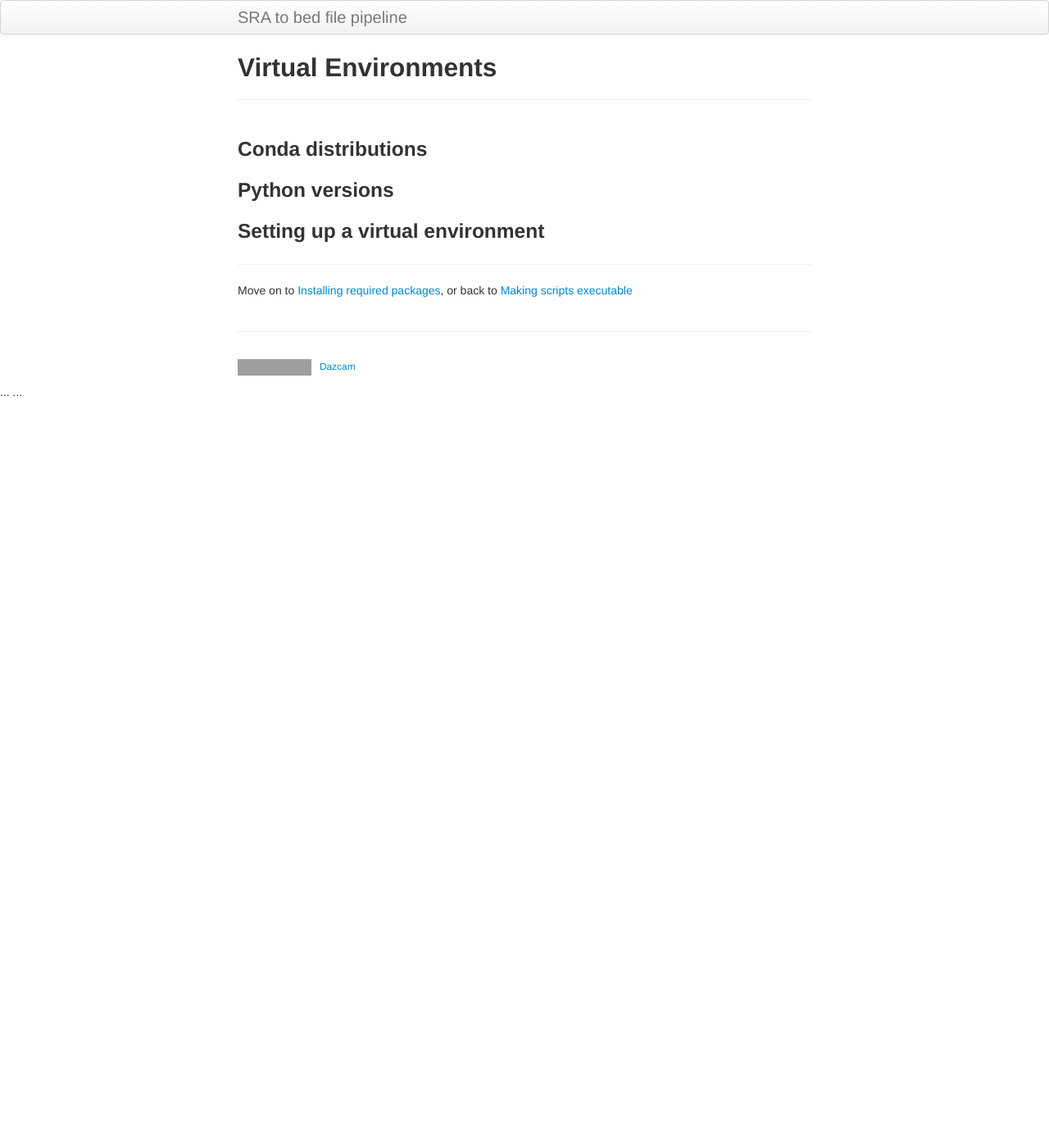
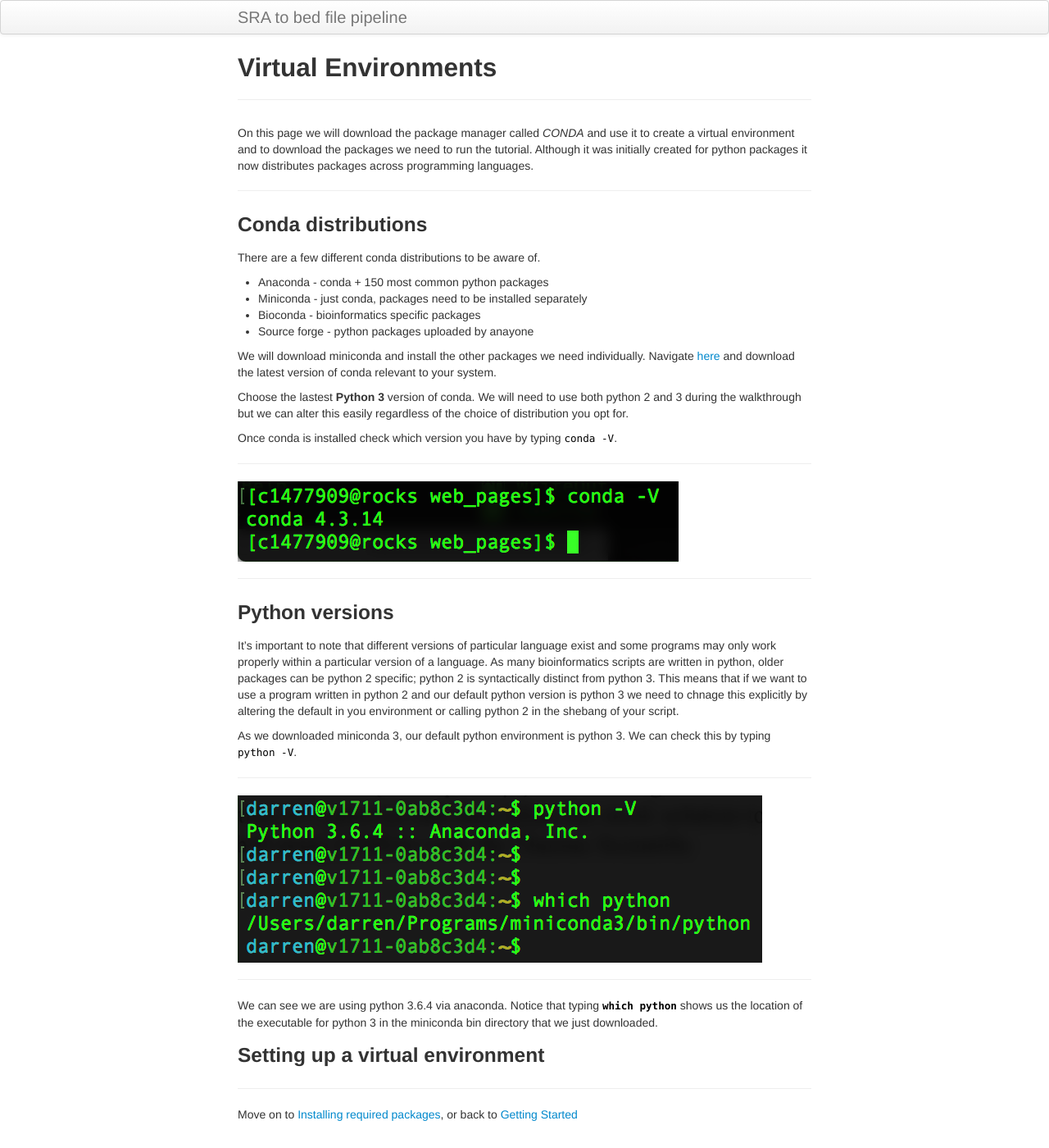
Before and after one commit to Dazcam/Bioinformatics-tutorials, a Jekyll site: the page built from pages/virtual_environments.md, in a window 1280 px wide and 1400 px high. Shown: the whole window at 82% size. Built offline with Jekyll 4.4.1, drawn with Linux system fonts in a browser that asks for light colours; grey boxes are pictures that could not be loaded.

Commit message:
More content updates

```diff
--- a/pages/virtual_environments.md
+++ b/pages/virtual_environments.md
@@ -4,12 +4,57 @@ title: Virtual Environments
 description: Using virtual environments in bioinformatics
 ---
 
+On this page we will download the package manager called *CONDA* and use it to create a virtual environment and to
+download the packages we need to run the tutorial. Although it was initially created for python packages it now
+distributes packages across programming languages.
+
+***
 
 ### Conda distributions
 
+There are a few different conda distributions to be aware of.
+
++ Anaconda - conda + 150 most common python packages
++ Miniconda - just conda, packages need to be installed separately
++ Bioconda - bioinformatics specific packages
++ Source forge - python packages uploaded by anayone
+
+We will download miniconda and install the other packages we need individually. Navigate
+[here](https://conda.io/miniconda.html) and download the latest version of conda relevant
+to your system.
+
+Choose the lastest **Python 3** version of conda. We will need to use both python 2 and 3 during the walkthrough
+but we can alter this easily regardless of the choice of distribution you opt for.
+
+Once conda is installed check which version you have by typing `conda -V`.
+
+***
+
+![conda]({{ site.baseurl }}/assets/conda.png)
+
+***
+
 ### Python versions
 
+It’s important to note that different versions of particular language exist and some programs may only work properly
+within a particular version of a language. As many bioinformatics scripts are written in python, older
+packages can be python 2 specific; python 2 is syntactically distinct from python 3. This means that if we want
+to use a program written in python 2 and our default python version is python 3 we need to chnage this explicitly by
+altering the default in you environment or calling python 2 in the shebang of your script.
+
+As we downloaded miniconda 3, our default python environment is python 3. We can check this by typing `python -V`.
+
+***
+
+![pyVersion]({{ site.baseurl }}/assets/pyVersion.png)
+
+***
+
+We can see we are using python 3.6.4 via anaconda. Notice that typing **`which python`** shows us the location of the
+executable for python 3 in the miniconda bin directory that we just downloaded.
+
 ### Setting up a virtual environment
+
 
 
 
@@ -17,4 +62,4 @@ description: Using virtual environments in bioinformatics
 ***
 
 Move on to [Installing required packages]({{ site.baseurl }}/pages/installing_required_packages.html),
-or back to [Making scripts executable]({{ site.baseurl }}/pages/make_script_executable.html)
+or back to [Getting Started]({{ site.baseurl }}/pages/getting_started.html)
```
Also changed, not shown: pages/installing_required_packages.md (+4 -6 lines), pages/make_script_executable.md (+1 -1 lines), assets/conda.png (added), assets/pyVersion.png (added).
